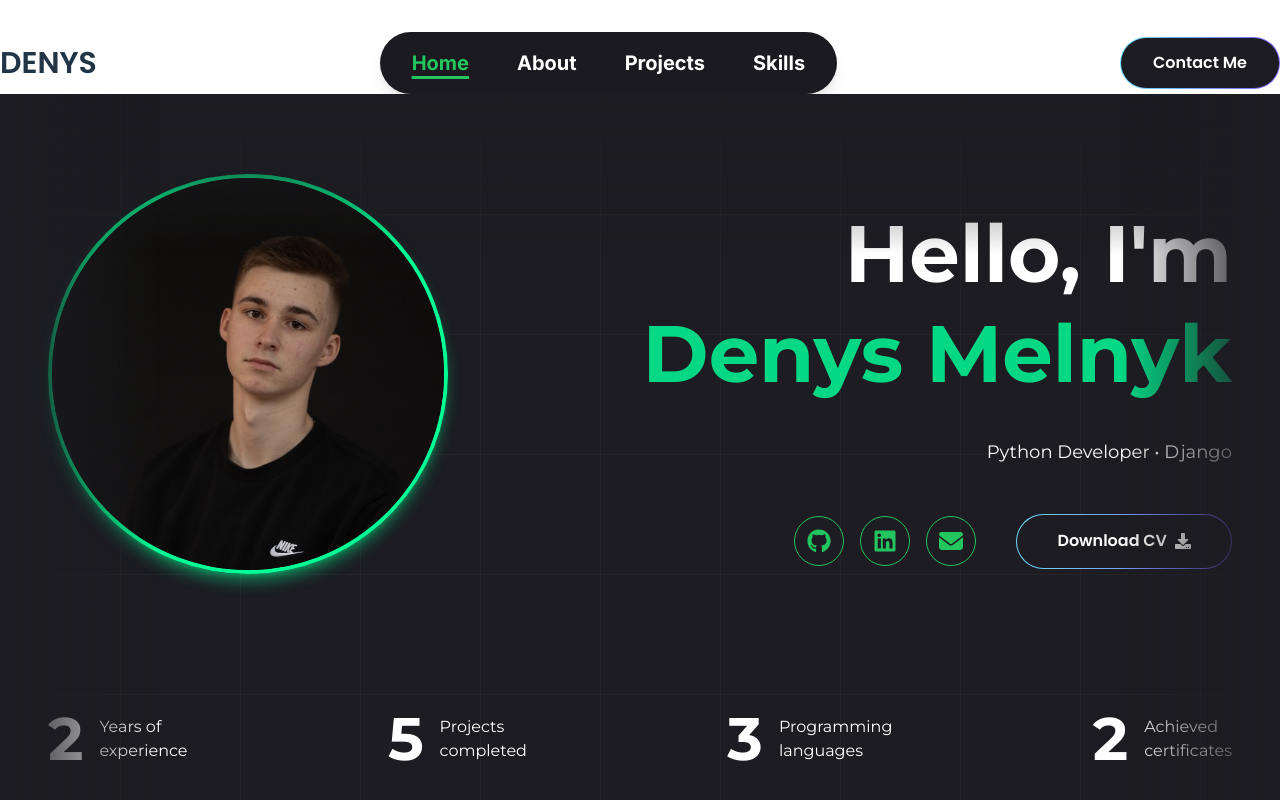
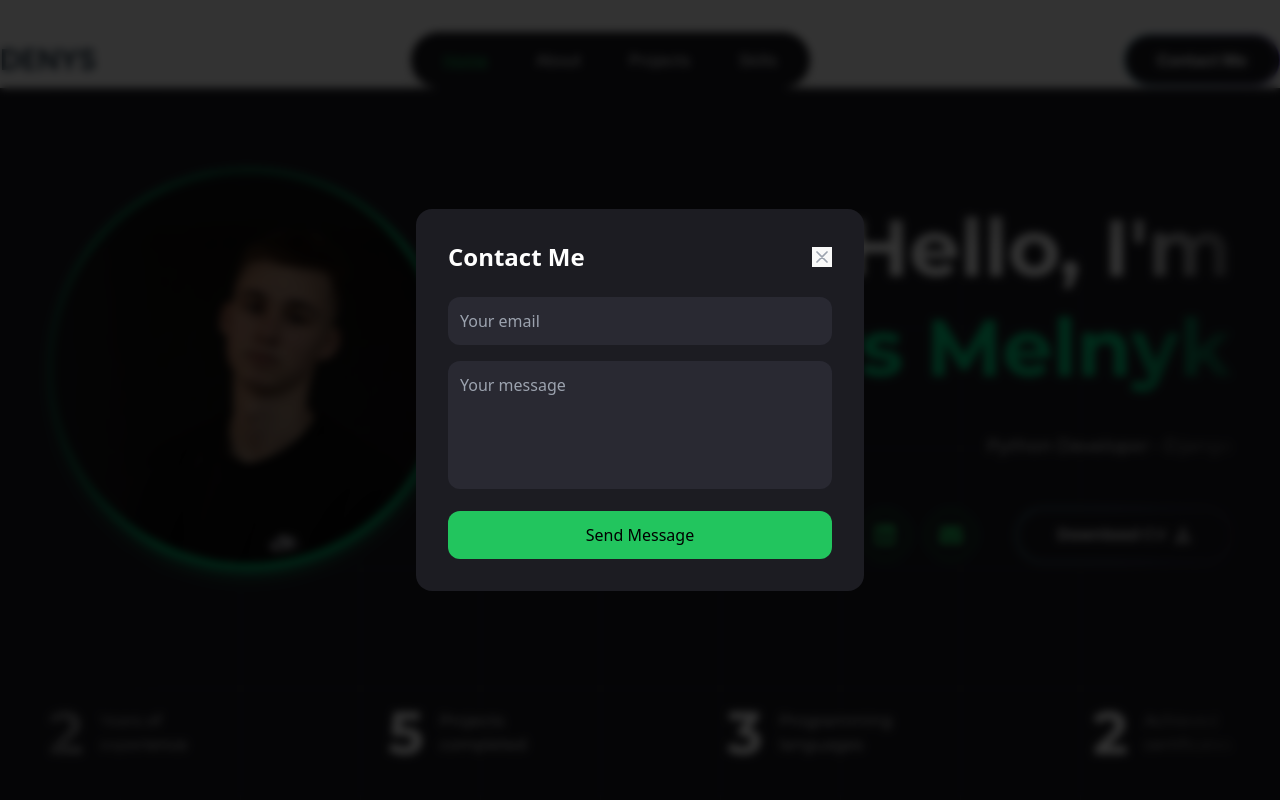
Before and after one commit to TheDrakl/portfolio, a React (Vite) app: page / in a window 1280 px wide. Both pictures are taken after a click on the button "Contact Me". Shown: the top 800 px of the page. Built offline with nearby package versions, Linux system fonts and the light colour scheme.

Commit message:
Added Contact Me modal

```diff
--- a/package.json
+++ b/package.json
@@ -10,6 +10,7 @@
     "preview": "vite preview"
   },
   "dependencies": {
+    "@emailjs/browser": "^4.4.1",
     "@fontsource/inter": "^5.2.5",
     "@fontsource/montserrat": "^5.2.5",
     "@fontsource/poppins": "^5.2.6",
--- a/src/components/Navbar.tsx
+++ b/src/components/Navbar.tsx
@@ -1,41 +1,115 @@
-import { useState } from "react";
+import { useState, useEffect, useRef } from "react";
+import emailjs from "@emailjs/browser";
 
 function Navbar() {
   const [activeLink, setActiveLink] = useState("home");
+  const [isModalOpen, setIsModalOpen] = useState(false);
+  const [isLoading, setIsLoading] = useState(false);
+  const [emailStatus, setEmailStatus] = useState<{
+    type: "success" | "error" | null;
+    message: string;
+  }>({ type: null, message: "" });
+  const modalRef = useRef<HTMLDivElement | null>(null);
+  const formRef = useRef<HTMLFormElement | null>(null);
 
   const handleLinkClick = (link: string) => {
     setActiveLink(link);
   };
 
+  useEffect(() => {
+    const handleOutsideClick = (event: MouseEvent) => {
+      if (
+        isModalOpen &&
+        modalRef.current &&
+        !modalRef.current.contains(event.target as Node)
+      ) {
+        setIsModalOpen(false);
+      }
+    };
+
+    document.addEventListener("mousedown", handleOutsideClick);
+    return () => {
+      document.removeEventListener("mousedown", handleOutsideClick);
+    };
+  }, [isModalOpen]);
+
+  useEffect(() => {
+    document.body.style.overflow = isModalOpen ? "hidden" : "auto";
+  }, [isModalOpen]);
+
+  const resetForm = () => {
+    if (formRef.current) {
+      formRef.current.reset();
+      setTimeout(() => {
+        setEmailStatus({ type: null, message: "" });
+      }, 3000);
+    }
+  };
+
+  const handleSendEmail = async (e: React.FormEvent<HTMLFormElement>) => {
+    e.preventDefault();
+    setIsLoading(true);
+    setEmailStatus({ type: null, message: "" });
+
+    const serviceId = import.meta.env.VITE_EMAILJS_SERVICE_ID;
+    const templateId = import.meta.env.VITE_EMAILJS_TEMPLATE_ID;
+    const userId = import.meta.env.VITE_EMAILJS_USER_ID;
+
+    if (!serviceId || !templateId || !userId) {
+      setEmailStatus({
+        type: "error",
+        message: "Email service is not properly configured. Please contact the administrator.",
+      });
+      setIsLoading(false);
+      return;
+    }
+
+    try {
+      const result = await emailjs.sendForm(
+        serviceId,
+        templateId,
+        e.currentTarget,
+        userId
+      );
+
+      if (result.text === "OK") {
+        setEmailStatus({
+          type: "success",
+          message: "Message sent successfully! I'll get back to you soon.",
+        });
+        resetForm();
+        setTimeout(() => setIsModalOpen(false), 2000);
+      }
+    } catch (error) {
+      setEmailStatus({
+        type: "error",
+        message: "Failed to send message. Please try again later.",
+      });
+      console.error("Error sending email:", error);
+    } finally {
+      setIsLoading(false);
+    }
+  };
+
   return (
-    <nav className="flex flex-row justify-between gap-40 font-inter items-center max-w-[1440px] m-auto">
+    <>
+      <nav className="flex flex-row justify-between gap-40 font-inter items-center max-w-[1440px] m-auto z-10 relative">
         <div>
           <a
             href="#home"
             onClick={() => handleLinkClick("home")}
-          className="text-[30px] font-poppins font-[600] cursor-pointer transition-shadow duration-300"
-          style={{
-            textShadow: "0 0 0px rgba(0,0,0,0)",
-          }}
-          onMouseEnter={(e) =>
-            (e.currentTarget.style.textShadow =
-              "0 0 8px #a2f5a2, 0 0 20px #a2f5a2")
-          }
-          onMouseLeave={(e) =>
-            (e.currentTarget.style.textShadow = "0 0 0px rgba(0,0,0,0)")
-          }
+            className="text-[30px] font-poppins font-[600] cursor-pointer"
           >
             DENYS
           </a>
         </div>
-
         <div className="flex gap-12 shadow-lg bg-[#1a1a20] rounded-full py-4 px-8">
           {["home", "about", "projects", "skills"].map((link) => (
             <a
               key={link}
               href={`#${link}`}
               onClick={() => handleLinkClick(link)}
-            className={`nav-link hover:text-lightGreen underline-offset-[6px] decoration-[2.5px] ${
+              className={`hover:text-lightGreen ${
                 activeLink === link ? "text-lightGreen underline" : "text-white"
               }`}
             >
@@ -43,15 +117,86 @@ function Navbar() {
             </a>
           ))}
         </div>
-
         <div>
-        <button className="relative rounded-[60px] p-[1px] bg-gradient-to-r from-[#6DDCFF] to-[#7F60F9]">
-          <span className="block rounded-[60px] px-8 py-[0.8rem] bg-bgDark text-white font-poppins font-[600] hover:bg-transparent">
+          <button
+            onClick={() => setIsModalOpen(true)}
+            className="relative rounded-[60px] p-[1px] bg-gradient-to-r from-[#6DDCFF] to-[#7F60F9]"
+          >
+            <span className="block rounded-[60px] px-8 py-[0.8rem] bg-bgDark text-white font-[600] hover:bg-transparent">
               Contact Me
             </span>
           </button>
         </div>
       </nav>
+
+      {/* Modal */}
+      {isModalOpen && (
+        <div className="fixed inset-0 z-30 bg-black/80 backdrop-blur-sm flex justify-center items-center px-4">
+          <div
+            ref={modalRef}
+            className="bg-[#1C1C22] rounded-2xl w-full max-w-md overflow-hidden"
+          >
+            <div className="p-8 space-y-6">
+              <div className="flex justify-between items-center">
+                <h2 className="text-2xl font-semibold text-white">Contact Me</h2>
+                <button
+                  type="button"
+                  onClick={() => setIsModalOpen(false)}
+                  className="text-gray-400 hover:text-white"
+                >
+                  <svg xmlns="http://www.w3.org/2000/svg" className="h-5 w-5" fill="none" viewBox="0 0 24 24" stroke="currentColor">
+                    <path strokeLinecap="round" strokeLinejoin="round" strokeWidth={2} d="M6 18L18 6M6 6l12 12" />
+                  </svg>
+                </button>
+              </div>
+
+              <form ref={formRef} onSubmit={handleSendEmail} className="space-y-4">
+                <input
+                  type="email"
+                  name="from_email"
+                  required
+                  disabled={isLoading}
+                  className="w-full p-3 bg-[#292932] text-white rounded-xl outline-none transition-colors disabled:opacity-50"
+                  placeholder="Your email"
+                />
+
+                <textarea
+                  name="message"
+                  required
+                  disabled={isLoading}
+                  className="w-full p-3 h-32 bg-[#292932] text-white rounded-xl outline-none transition-colors disabled:opacity-50 resize-none"
+                  placeholder="Your message"
+                ></textarea>
+
+                {emailStatus.type && (
+                  <div
+                    className={`p-3 rounded-xl ${
+                      emailStatus.type === "success"
+                        ? "bg-green-500/10 text-green-300"
+                        : "bg-red-500/10 text-red-300"
+                    }`}
+                  >
+                    {emailStatus.message}
+                  </div>
+                )}
+
+                <button
+                  type="submit"
+                  disabled={isLoading}
+                  className="w-full bg-lightGreen text-black font-medium py-3 px-6 rounded-xl hover:opacity-90 transition-opacity disabled:opacity-50 flex items-center justify-center"
+                >
+                  {isLoading ? (
+                    <span className="inline-block w-5 h-5 border-2 border-black border-t-transparent rounded-full animate-spin"></span>
+                  ) : (
+                    "Send Message"
+                  )}
+                </button>
+              </form>
+            </div>
+          </div>
+        </div>
+      )}
+    </>
   );
 }
 
```
Also changed, not shown: 2 other files (tests, documents, lock files or other folders). Lines whose indentation alone changed are shown as unchanged.
